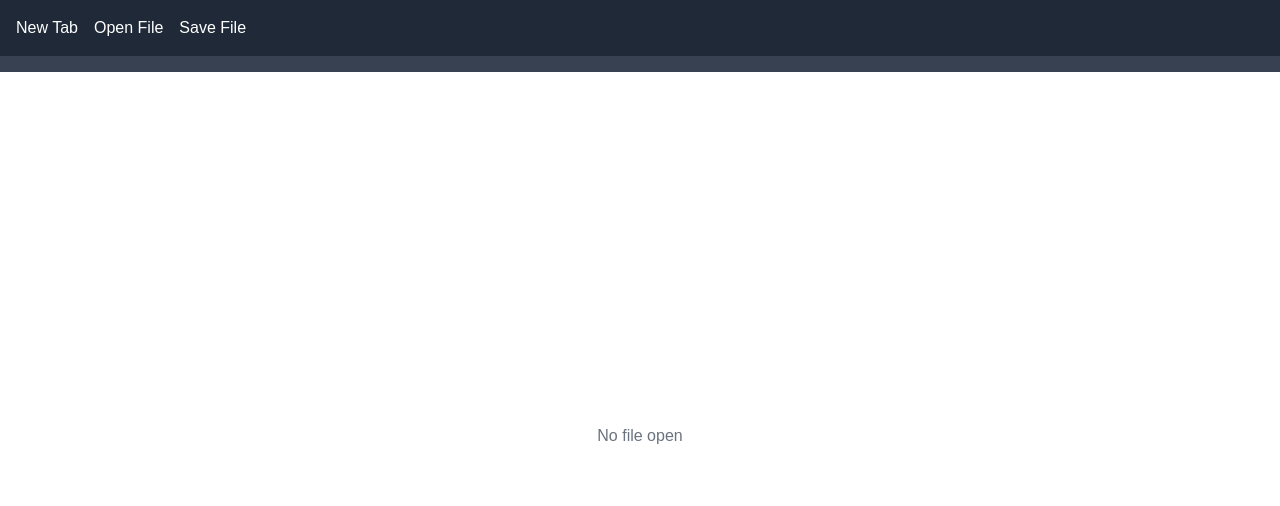
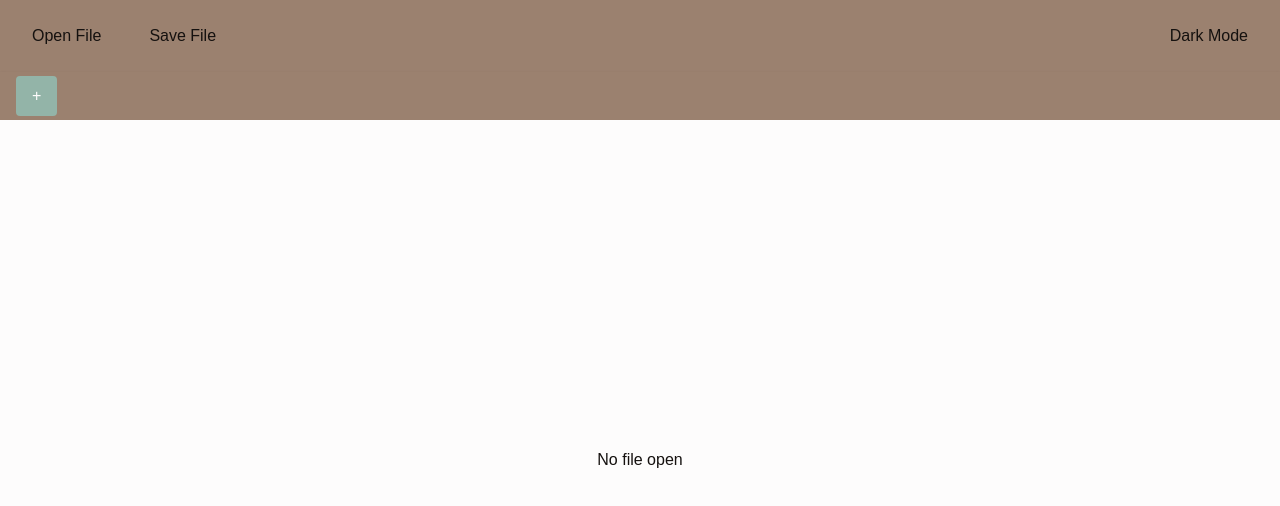
Before and after one commit to Nojyto/notebad, a React (Vite) app: page / in a window 1280 px wide. Shown: the top 506 px of the page. Built offline with nearby package versions, Linux system fonts and the light colour scheme.

Commit message:
Update title and implement dark mode toggle with theme switching in the UI

```diff
--- a/index.html
+++ b/index.html
@@ -3,7 +3,7 @@
   <head>
     <meta charset="UTF-8">
     <meta name="viewport" content="width=device-width, initial-scale=1.0">
-    <title>Vite + React + TS</title>
+    <title>Notebad</title>
   </head>
   <body>
     <div id="root"></div>
--- a/src/ui/App.tsx
+++ b/src/ui/App.tsx
@@ -1,4 +1,4 @@
-import { useState } from "react";
+import { useEffect, useState } from "react";
 
 type FileTab = {
   id: string;
@@ -10,11 +10,22 @@ type FileTab = {
 function App() {
   const [tabs, setTabs] = useState<FileTab[]>([]);
   const [activeTabId, setActiveTabId] = useState<string | null>(null);
+  const [isDarkMode, setIsDarkMode] = useState<boolean>(false);
+
+  useEffect(() => {
+    if (isDarkMode) {
+      document.documentElement.classList.add("dark");
+    } else {
+      document.documentElement.classList.remove("dark");
+    }
+  }, [isDarkMode]);
+
+  const toggleTheme = () => setIsDarkMode((prev) => !prev);
 
   const createNewTab = () => {
     const newTab: FileTab = {
       id: crypto.randomUUID(),
-      name: "Untitled",
+      name: "Untitled.txt",
       content: "",
     };
     setTabs((prev) => [...prev, newTab]);
@@ -25,7 +36,7 @@ function App() {
     const filePath = await window.electron.openFileDialog();
     if (filePath) {
       const fileContent = await window.electron.readFile(filePath);
-      const fileName = filePath.split("/").pop() || "Untitled";
+      const fileName = filePath.split("/").pop() || "Untitled.txt";
 
       const existingTab = tabs.find((tab) => tab.path === filePath);
       if (existingTab) {
@@ -43,14 +54,23 @@ function App() {
     }
   };
 
-
   const saveFile = async () => {
     const activeTab = tabs.find((tab) => tab.id === activeTabId);
-    if (activeTab && activeTab.path) {
-      await window.electron.writeFile(activeTab.path, activeTab.content);
+    if (activeTab) {
+      if (activeTab.path) {
+        await window.electron.writeFile(activeTab.path, activeTab.content);
+      } else {
+        const filePath = await window.electron.openFileDialog();
+        if (filePath) {
+          activeTab.path = filePath;
+          activeTab.name = filePath.split("/").pop() || "Untitled.txt";
+          await window.electron.writeFile(filePath, activeTab.content);
+          setTabs([...tabs]); // Trigger re-render
+        }
+      }
       alert("File saved!");
     } else {
-      alert("No file to save or file path missing.");
+      alert("No file to save.");
     }
   };
 
@@ -67,57 +87,90 @@ function App() {
     );
   };
 
+  const updateTabName = (id: string, name: string) => {
+    setTabs((prev) =>
+      prev.map((tab) => {
+        const cleanName = name.endsWith(".txt")
+          ? name
+          : name.replace(/\.txt.*$/, "") + ".txt"; // Prevent repeated ".txt"
+        return tab.id === id ? { ...tab, name: cleanName } : tab;
+      })
+    );
+  };
+
   const activeTab = tabs.find((tab) => tab.id === activeTabId);
 
   return (
     <div className="flex flex-col h-screen">
       {/* Menu Bar */}
-      <header className="bg-gray-800 text-white p-4 flex justify-between">
+      <header className="bg-[hsl(var(--primary))] text-[hsl(var(--text))] p-4 flex justify-between items-center shadow">
         <div>
-          <button onClick={createNewTab} className="mr-4">
-            New Tab
-          </button>
-          <button onClick={openFile} className="mr-4">
+          <button
+            onClick={openFile}
+            className="mr-4 px-4 py-2 rounded focus:outline focus:outline-[hsl(var(--accent))] hover:bg-[hsl(var(--secondary))]"
+          >
             Open File
           </button>
-          <button onClick={saveFile}>Save File</button>
+          <button
+            onClick={saveFile}
+            className="px-4 py-2 rounded focus:outline focus:outline-[hsl(var(--accent))] hover:bg-[hsl(var(--secondary))]"
+          >
+            Save File
+          </button>
         </div>
+        <button
+          onClick={toggleTheme}
+          className="px-4 py-2 rounded focus:outline focus:outline-[hsl(var(--accent))] hover:bg-[hsl(var(--secondary))]"
+        >
+          {isDarkMode ? "Light Mode" : "Dark Mode"}
+        </button>
       </header>
 
       {/* Tab Bar */}
-      <nav className="flex bg-gray-700 text-white p-2">
+      <nav className="flex items-center bg-[hsl(var(--primary))] text-[hsl(var(--text))] px-2 py-1 shadow">
         {tabs.map((tab) => (
           <div
             key={tab.id}
-            className={`px-4 py-2 cursor-pointer ${
-              tab.id === activeTabId ? "bg-gray-600" : ""
+            className={`group flex items-center px-4 py-2 cursor-pointer ${
+              tab.id === activeTabId ? "bg-[hsl(var(--secondary))] rounded-t" : "hover:bg-[hsl(var(--secondary))]"
             }`}
             onClick={() => setActiveTabId(tab.id)}
           >
-            {tab.name}
+            <input
+              className="bg-transparent border-none text-[hsl(var(--text))] focus:outline-none"
+              value={tab.name}
+              onChange={(e) => updateTabName(tab.id, e.target.value)}
+              onClick={(e) => e.stopPropagation()}
+            />
             <button
+              className="ml-2 text-red-400 hover:text-red-600 opacity-50 group-hover:opacity-100 transition-opacity"
               onClick={(e) => {
                 e.stopPropagation();
                 closeTab(tab.id);
               }}
-              className="ml-2 text-red-500"
             >
               ×
             </button>
           </div>
         ))}
+        <button
+          onClick={createNewTab}
+          className="ml-2 px-4 py-2 bg-[hsl(var(--accent))] text-[hsl(var(--background))] rounded hover:bg-[hsl(var(--secondary))]"
+        >
+          +
+        </button>
       </nav>
 
       {/* Editor */}
-      <main className="flex-1 p-4">
+      <main className="flex-1 bg-[hsl(var(--background))] p-4">
         {activeTab ? (
           <textarea
-            className="w-full h-full border rounded p-2"
+            className="w-full h-full p-4 text-[hsl(var(--text))] bg-[hsl(var(--background))] border-none outline-none rounded resize-none"
             value={activeTab.content}
             onChange={(e) => updateTabContent(activeTab.id, e.target.value)}
           />
         ) : (
-          <div className="h-full flex items-center justify-center text-gray-500">
+          <div className="h-full flex items-center justify-center text-[hsl(var(--text))]">
             No file open
           </div>
         )}
```
